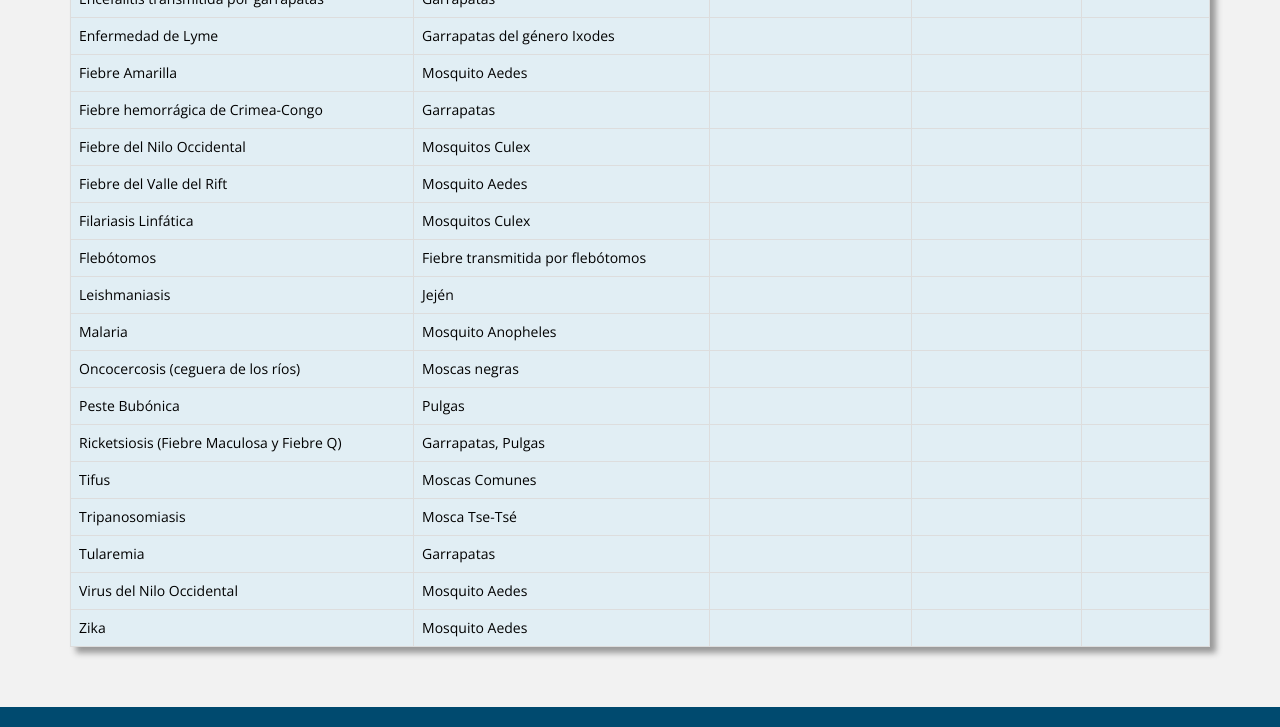
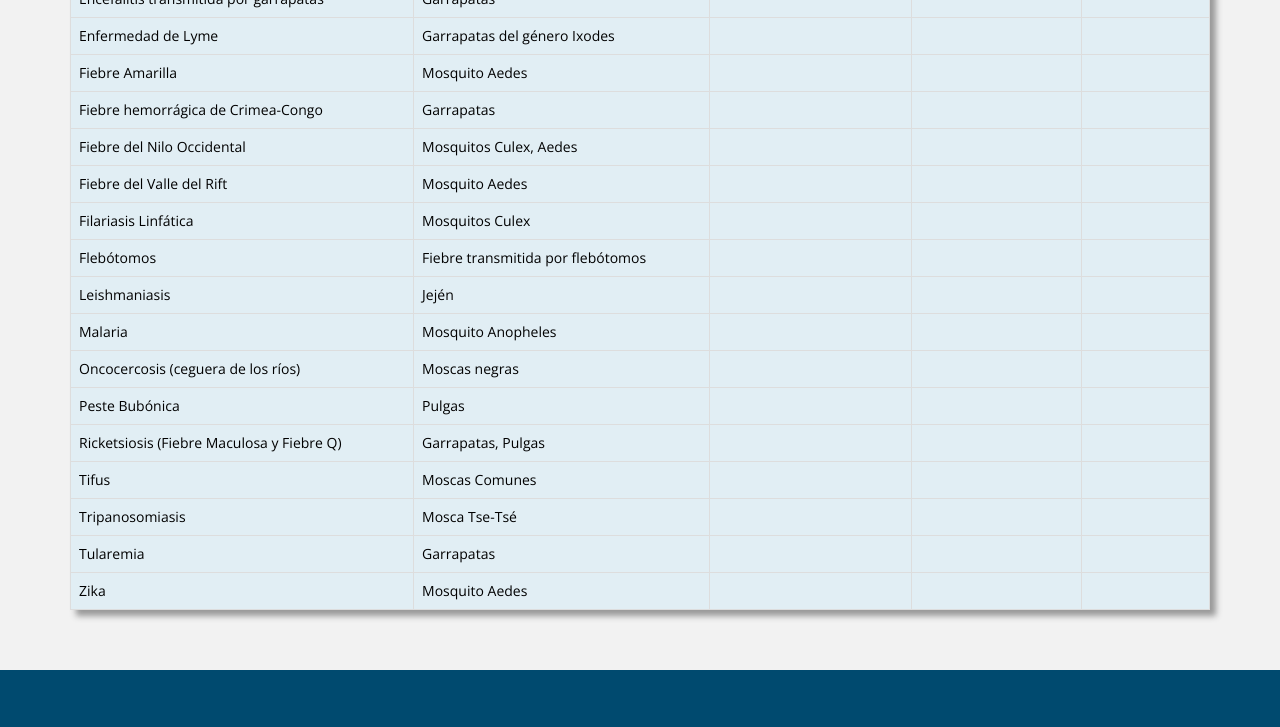
Before and after one commit to pellyadolfo/health-site, a plain HTML site: page Health-Site/WebContent/diseases.html in a window 1280 px wide. Shown: the part 700-1427 px from the top of the page. Drawn offline with nearby package versions, Linux system fonts and the light colour scheme.

Commit message:
removed row

```diff
--- a/Health-Site/WebContent/diseases.html
+++ b/Health-Site/WebContent/diseases.html
@@ -219,7 +219,7 @@
 								</tr>
 								<tr>
 									<td>Fiebre del Nilo Occidental</td>
-									<td>Mosquitos Culex</td>
+									<td>Mosquitos Culex, Aedes</td>
 									<td></td>
 									<td></td>
 									<td></td>
@@ -297,13 +297,6 @@
 								<tr>
 									<td>Tularemia</td>
 									<td>Garrapatas</td>
-									<td></td>
-									<td></td>
-									<td></td>
-								</tr>
-								<tr>
-									<td>Virus del Nilo Occidental</td>
-									<td>Mosquito Aedes</td>
 									<td></td>
 									<td></td>
 									<td></td>
```
